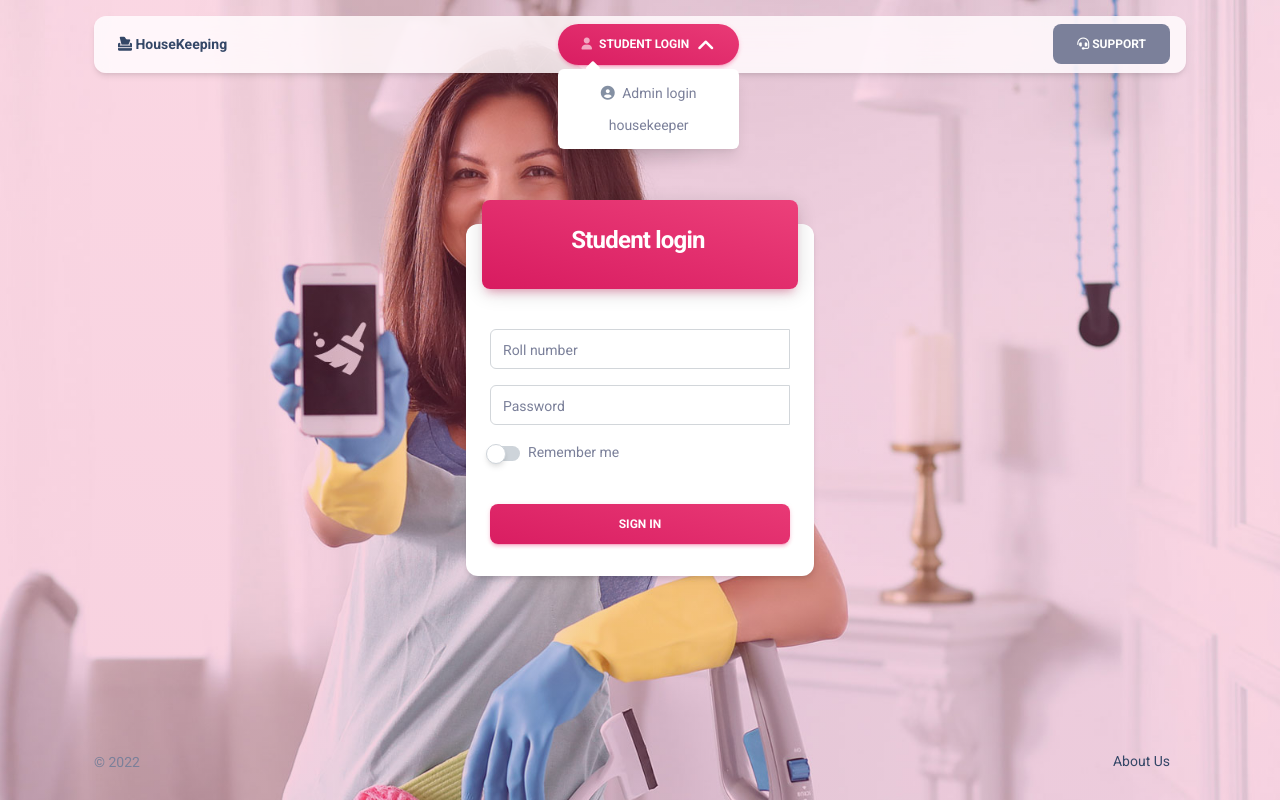
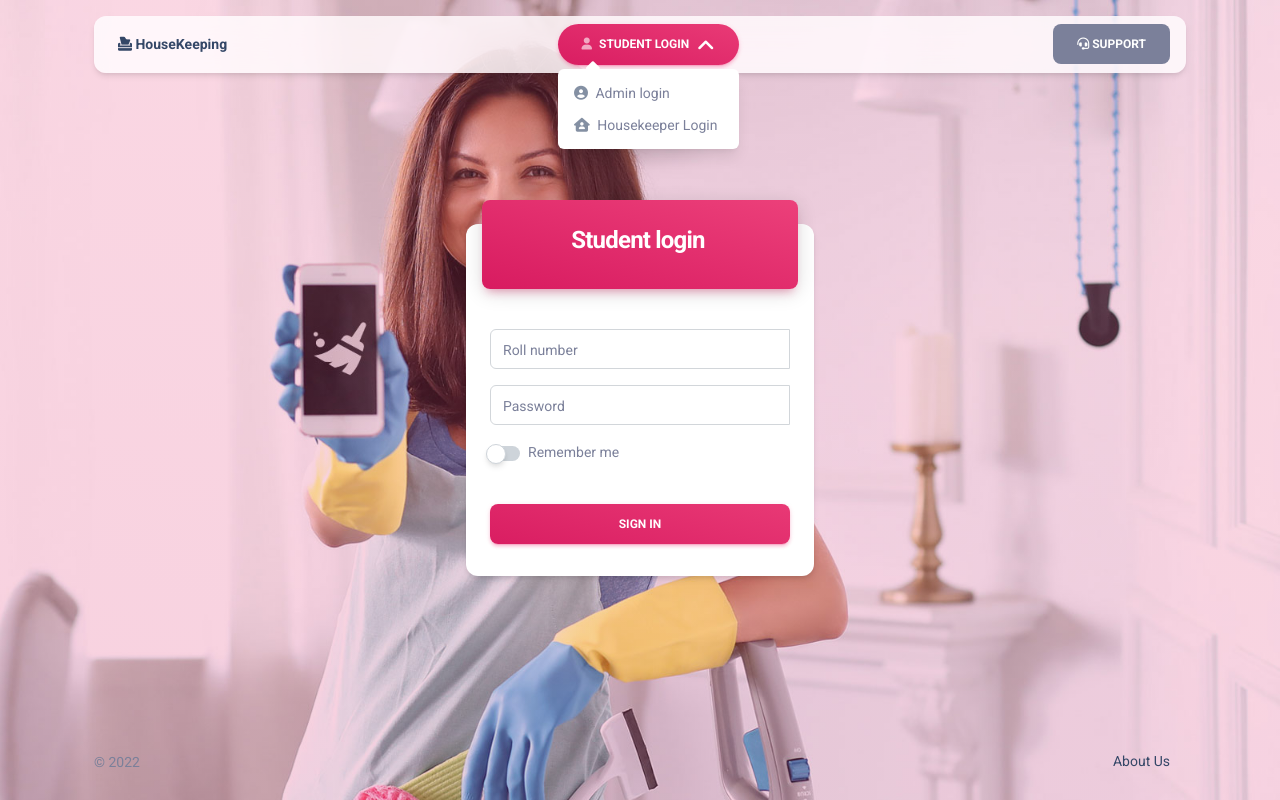
Before and after one commit to Atousa96/Dormitory_cleaning, a PHP site: page /login.php in a window 1280 px wide, after a click on "STUDENT LOGIN". Run offline with PHP 8.4, Linux system fonts and the light colour scheme; some libraries are stand-ins or nearby versions.

Commit message:
add hlogin.php url & deleted old navbar comments

```diff
--- a/login.php
+++ b/login.php
@@ -31,52 +31,22 @@
                             HouseKeeping
                         </a>
                         <div class="dropdown mx-lg-auto">
-                     <button class="btn mb-0 dropdown-toggle bg-gradient-primary w-100 rounded-pill" type="button"
-                        id="dropdownMenuButton1" data-bs-toggle="dropdown" aria-expanded="false">
-                        <i class="fa fa-user opacity-6 me-1"></i>  Student login
+                            <button class="btn mb-0 dropdown-toggle bg-gradient-primary w-100 rounded-pill"
+                                type="button" id="dropdownMenuButton1" data-bs-toggle="dropdown" aria-expanded="false">
+                                <i class="fa fa-user opacity-6 me-1"></i> Student login
                             </button>
                             <ul class="dropdown-menu w-100" aria-labelledby="dropdownMenuButton1">
-                        <!-- <li><a class="dropdown-item text-center" href="login.php"> <i class="fa fa-user opacity-6 text-dark me-1"></i> Student login</a></li> -->
-                        <li><a class="dropdown-item text-center" href="alogin.php">   <i class="fas fa-user-circle opacity-6 text-dark me-1"></i> Admin login</a></li>
-                        <li><a class="dropdown-item text-center" href="#">housekeeper</a></li>
+                                <!-- <li><a class="dropdown-item text-left" href="login.php"> <i class="fa fa-user opacity-6 text-dark me-1"></i> Student login</a></li> -->
+                                <li><a class="dropdown-item text-left" href="alogin.php"> <i
+                                            class="fas fa-user-circle opacity-6 text-dark me-1"></i> Admin login</a>
+                                </li>
+                                <li><a class="dropdown-item text-left" href="hlogin.php"> <i
+                                            class="fas fa-house-user opacity-6 text-dark me-1"></i> Housekeeper
+                                        Login</a></li>
                             </ul>
                         </div>
 
-
-
-                  <!-- <button class="navbar-toggler shadow-none ms-2" type="button" data-bs-toggle="collapse"
-                     data-bs-target="#navigation" aria-controls="navigation" aria-expanded="false"
-                     aria-label="Toggle navigation">
-                     <span class="navbar-toggler-icon mt-2">
-                        <span class="navbar-toggler-bar bar1"></span>
-                        <span class="navbar-toggler-bar bar2"></span>
-                        <span class="navbar-toggler-bar bar3"></span>
-                     </span>
-                  </button> -->
                         <div class="collapse-sm navbar-sm-collapse" id="navigation">
-
-
-
-
-<!--
-                     <ul class="navbar-nav mx-auto d-lg-none">
-
-                        <li class="nav-item">
-                           <a class="nav-link me-2" href="login.php">
-                              <i class="fa fa-user opacity-6 text-dark me-1"></i>
-                              Student login
-                           </a>
-                        </li>
-                        <li class="nav-item">
-                           <a class="nav-link me-2" href="alogin.php">
-                              <i class="fas fa-user-circle opacity-6 text-dark me-1"></i>
-                              Admin login
-                           </a>
-                        </li>
-
-                     </ul> -->
-
-
                             <ul class="navbar-nav d-lg-block d-none">
                                 <li class="nav-item">
                                     <a class="btn  btn-secondary  mb-0" href="https://wa.me/16478639527" target="_blank"
@@ -111,11 +81,13 @@
                                 <form action="" method="POST" autocomplete="off" class="text-start">
                                     <?php include("errors.php") ?>
                                     <div class="input-group input-group-outline my-3">
-                              <input name="studentRoll" type="number" id="rollnumber" class="form-control" required>
+                                        <input name="studentRoll" type="number" id="rollnumber" class="form-control"
+                                            required>
                                         <label class="form-label" for="rollnumber">Roll number</label>
                                     </div>
                                     <div class="input-group input-group-outline my-3">
-                              <input name="studentPass" type="password" id="password" class="form-control" required>
+                                        <input name="studentPass" type="password" id="password" class="form-control"
+                                            required>
                                         <label class="form-label" for="password">Password</label>
                                     </div>
                                     <div class="form-check form-switch d-flex align-items-center mb-3">
```
Also changed, not shown: alogin.php (+15 -43 lines). Lines whose indentation alone changed are shown as unchanged.
